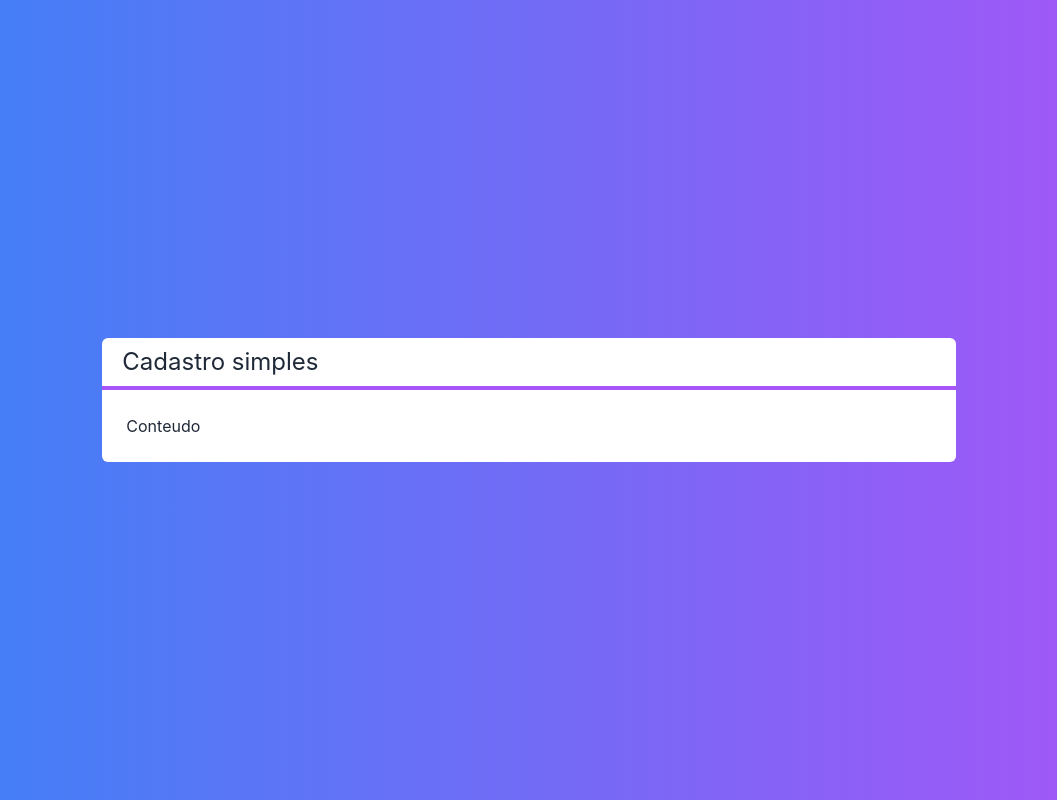
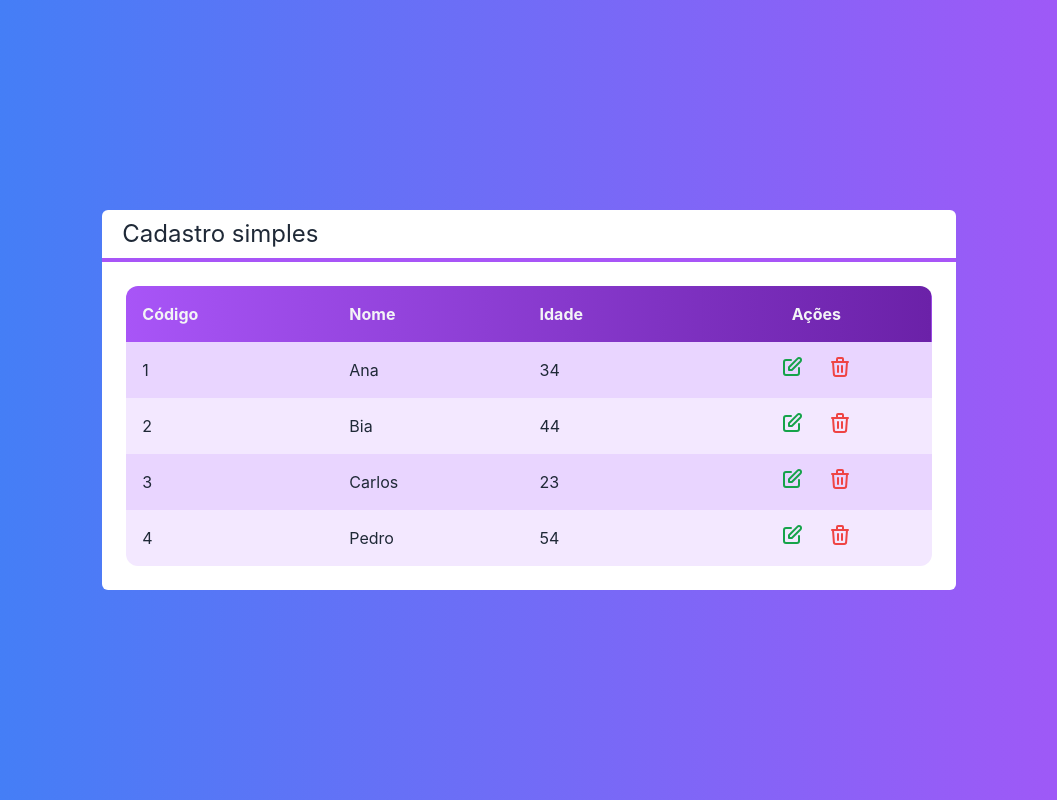
Before and after one commit to MatheusSimoes13/Next-Crud, a Next.js app: page / in a window 1280 px wide. Shown: the whole page, without its empty margins (111-1168 px from the left). Built offline with nearby package versions, Linux system fonts and the light colour scheme.

Commit message:
Classe Cliente, Componente tabela[A

```diff
--- /dev/null
+++ b/src/components/Icones.tsx
@@ -0,0 +1,11 @@
+export const IconeEdicao = (
+    <svg xmlns="http://www.w3.org/2000/svg" className="h-6 w-6" fill="none" viewBox="0 0 24 24" stroke="currentColor" strokeWidth={2}>
+        <path strokeLinecap="round" strokeLinejoin="round" d="M11 5H6a2 2 0 00-2 2v11a2 2 0 002 2h11a2 2 0 002-2v-5m-1.414-9.414a2 2 0 112.828 2.828L11.828 15H9v-2.828l8.586-8.586z" />
+    </svg>
+)
+
+export const IconeLixo = (
+    <svg xmlns="http://www.w3.org/2000/svg" className="h-6 w-6" fill="none" viewBox="0 0 24 24" stroke="currentColor" strokeWidth={2}>
+        <path strokeLinecap="round" strokeLinejoin="round" d="M19 7l-.867 12.142A2 2 0 0116.138 21H7.862a2 2 0 01-1.995-1.858L5 7m5 4v6m4-6v6m1-10V4a1 1 0 00-1-1h-4a1 1 0 00-1 1v3M4 7h16" />
+    </svg>
+)
--- /dev/null
+++ b/src/components/Tabela.tsx
@@ -0,0 +1,74 @@
+import Cliente from "../core/Cliente"
+import {IconeEdicao ,IconeLixo} from '../components/Icones'
+
+interface TabelaProps {
+    clientes: Cliente[]
+    clienteSelecionado?: (cliente: Cliente) => void
+    clienteExcluido?: (cliente: Cliente) => void
+}
+
+export default function Tabela(props: TabelaProps){
+
+    const exibirAcoes = props.clienteExcluido || props.clienteSelecionado
+
+    function renderizarCabecalho(){
+        return (
+            <tr>
+                <th className="text-left p-4">Código</th>
+                <th className="text-left p-4">Nome</th>
+                <th className="text-left p-4">Idade</th>
+                { exibirAcoes ? <th className="p-4">Ações</th> : false }
+            </tr>
+        )
+    }
+
+    function renderizarDados(){
+        return props.clientes?.map((cliente, i) => {
+            return (
+                <tr key={cliente.id} className={`${i % 2 === 0 ? 'bg-purple-200' : 'bg-purple-100'}`}>
+                    <td className="text-left p-4">{cliente.id}</td>
+                    <td className="text-left p-4">{cliente.nome}</td>
+                    <td className="text-left p-4">{cliente.idade}</td>
+                    {exibirAcoes ? renderizarAcoes(cliente) : false}
+                </tr>
+            )
+        })
+    }
+
+    function renderizarAcoes(cliente: Cliente){
+        return(
+            <td className="flex justify-center">
+                {props.clienteSelecionado ? (
+                    <button onClick={() => props.clienteSelecionado?.(cliente)} className={`
+                    flex justify-center items-center
+                    text-green-600 rounded-full p-2 m-1
+                    hover:bg-purple-50
+                    `}>
+                        {IconeEdicao}
+                    </button>
+                ) : false}
+
+                {props.clienteExcluido ? (
+                    <button onClick={() => props.clienteExcluido?.(cliente)} className={`
+                    flex justify-center items-center
+                    text-red-500 rounded-full p-2 m-1
+                    hover:bg-purple-50
+                    `}>
+                        {IconeLixo}
+                    </button>
+                ) : false}
+            </td>
+        )
+    }
+
+    return (
+        <table className="w-full rounded-xl overflow-hidden">
+            <thead className={`
+                text-gray-100
+                bg-gradient-to-r from-purple-500 to-purple-800
+            `}>{renderizarCabecalho()}</thead>
+            <tbody>{renderizarDados()}</tbody>
+        </table>
+
+    )
+}
--- /dev/null
+++ b/src/core/Cliente.ts
@@ -0,0 +1,30 @@
+export default class Cliente {
+    #id: string
+    #nome: string
+    #idade: number
+
+    constructor(nome: string, idade: number, id: string = null){
+        this.#nome = nome
+        this.#idade = idade
+        this.#id = id
+    }
+
+    static vazio(){
+        return new Cliente('', 0)
+    }
+
+    get id(){
+        return this.#id
+    }
+
+    get nome(){
+        return this.#nome
+    }
+
+    get idade(){
+        return this.#idade
+    }
+
+
+
+}
--- a/src/pages/index.tsx
+++ b/src/pages/index.tsx
@@ -1,6 +1,24 @@
 import Layout from "../components/Layout";
+import Tabela from "../components/Tabela";
+import Cliente from "../core/Cliente";
 
 export default function Home() {
+
+  const clientes = [
+    new Cliente('Ana',34, '1'),
+    new Cliente('Bia',44, '2'),
+    new Cliente('Carlos',23, '3'),
+    new Cliente('Pedro',54, '4')
+  ]
+
+  function clienteSelecionado(cliente: Cliente) {
+    console.log(cliente.nome)
+  }
+
+  function clienteExcluido(cliente: Cliente) {
+    console.log(`Excluir... ${cliente.nome}`)
+  }
+
   return (
     <div className={`
       flex justify-center items-center h-screen
@@ -8,7 +26,10 @@ export default function Home() {
       text-white
     `}>
       <Layout titulo="Cadastro simples">
-        <span>Conteudo</span>
+        <Tabela clientes={clientes}
+          clienteSelecionado={clienteSelecionado}
+          clienteExcluido={clienteExcluido}
+          />
       </Layout>
     </div>
   )
--- a/tsconfig.json
+++ b/tsconfig.json
@@ -1,6 +1,6 @@
 {
   "compilerOptions": {
-    "target": "es5",
+    "target": "ES2015",
     "lib": [
       "dom",
       "dom.iterable",
```
